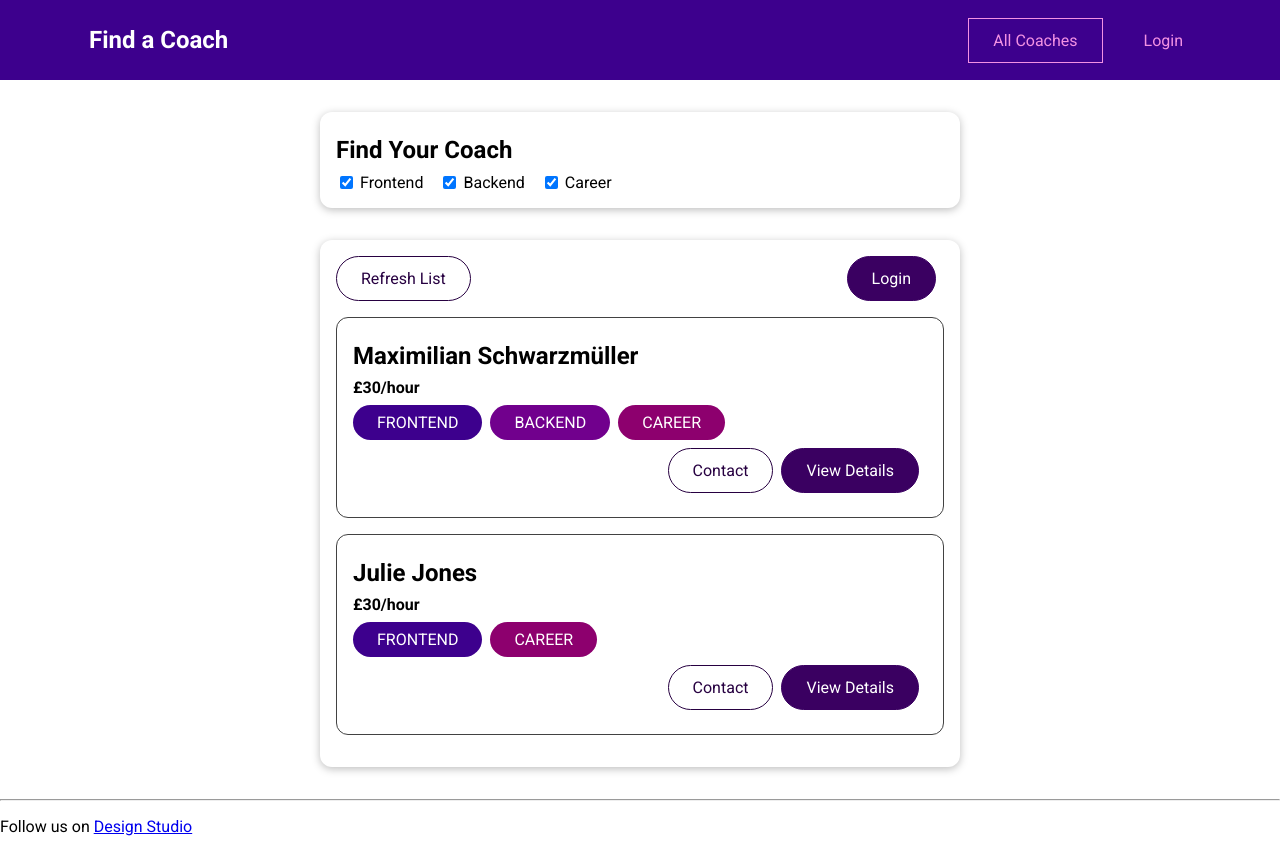
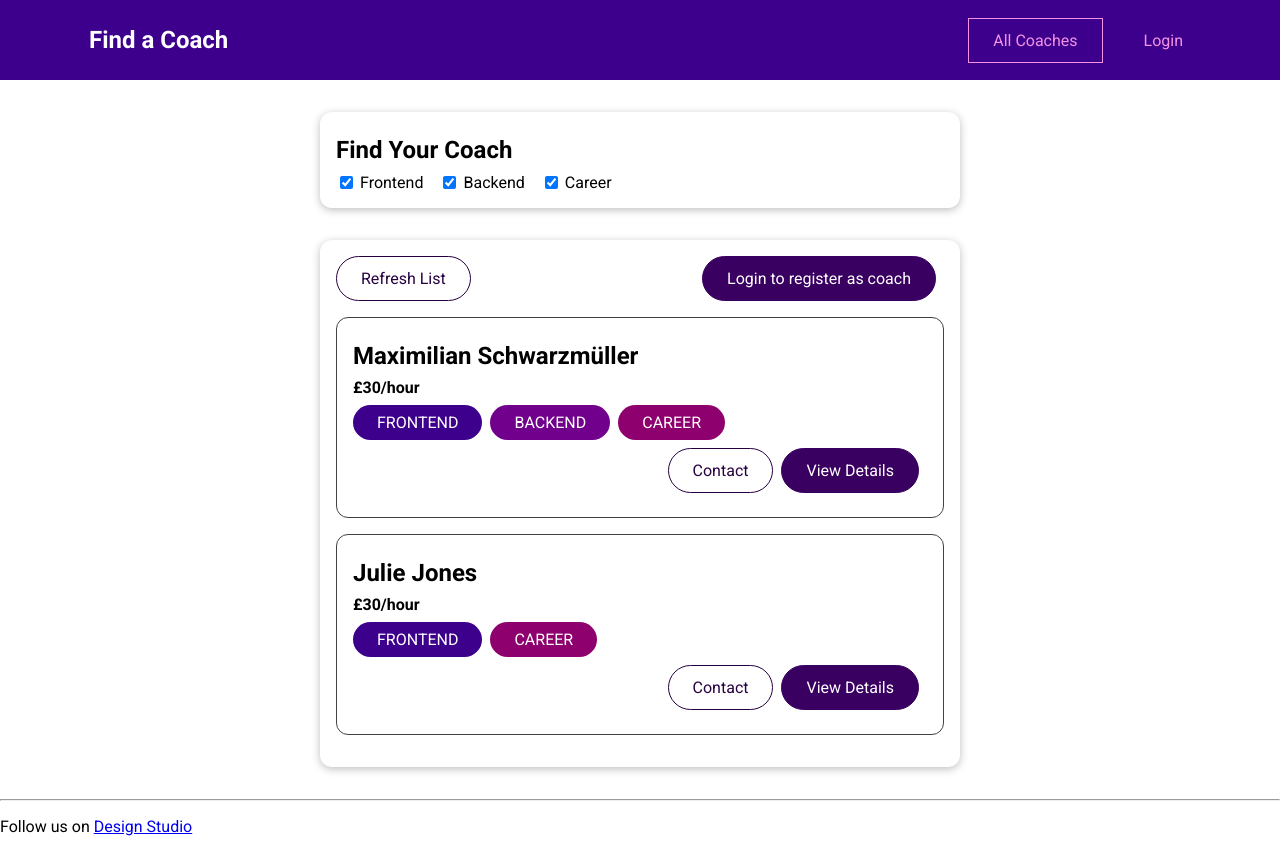
Before and after one commit to bakariarajnish/Find_a_Coach, a Vue app: page /coaches in a window 1280 px wide. Built offline with nearby package versions, Linux system fonts and the light colour scheme.

Commit message:
route guard and autoLogin functionality implemented

```diff
--- a/src/App.vue
+++ b/src/App.vue
@@ -15,6 +15,9 @@ export default {
   components: {
     TheHeader,
     TheFooter,
+  },
+  created() {
+    this.$store.dispatch('autoLogin');
   },
 };
 </script>
--- a/src/components/layout/TheHeader.vue
+++ b/src/components/layout/TheHeader.vue
@@ -4,11 +4,13 @@
       <h1><router-link to="/">Find a Coach</router-link></h1>
       <ul>
         <li><router-link to="/coaches">All Coaches</router-link></li>
-        <li v-if="isCoachLoggedIn">
+        <li v-if="isCoachLoggedIn && isRegisteredAsCoach">
           <router-link to="/requests">Requests</router-link>
         </li>
-        <li v-else><router-link to="/login">Login</router-link></li>
-        <li v-if="isCoachLoggedIn && !isNotRegisteredAsCoach">
+        <li v-else-if="!isCoachLoggedIn">
+          <router-link to="/login">Login</router-link>
+        </li>
+        <li v-if="isCoachLoggedIn && !isRegisteredAsCoach">
           <router-link to="/register">Register</router-link>
         </li>
         <li v-if="isCoachLoggedIn">
@@ -27,13 +29,14 @@ export default {
         ? true
         : false;
     },
-    isNotRegisteredAsCoach() {
+    isRegisteredAsCoach() {
       return this.$store.getters['coach/isRegisteredAsCoach'];
     },
   },
   methods: {
     logout() {
       this.$store.dispatch('logout');
+      this.$router.replace('/coaches');
     },
   },
 };
--- a/src/pages/auth/Login.vue
+++ b/src/pages/auth/Login.vue
@@ -66,6 +66,8 @@ export default {
         } else if (this.authMode === 'Signup') {
           await this.$store.dispatch('signUp', loginData);
         }
+        const redirectURL = '/' + (this.$route.query.redirect || 'coaches');
+        this.$router.replace(redirectURL);
       } catch (error) {
         console.log(error.message);
         if (error.message === 'EMAIL_EXISTS') {
--- a/src/pages/coach/CoachesList.vue
+++ b/src/pages/coach/CoachesList.vue
@@ -18,8 +18,11 @@
             v-if="!isRegistredAsCoach && isCoachLoggedIn"
             >Register as Coach</base-button
           >
-          <base-button isLink to="/login" v-if="!isCoachLoggedIn"
-            >Login</base-button
+          <base-button
+            isLink
+            to="/login?redirect=register"
+            v-if="!isCoachLoggedIn"
+            >Login to register as coach</base-button
           >
         </div>
         <base-spinner v-if="isLoading"></base-spinner>
--- a/src/router.js
+++ b/src/router.js
@@ -1,4 +1,6 @@
 import { createRouter, createWebHistory } from 'vue-router';
+
+import store from './store/index.js';
 
 import CoachesList from './pages/coach/CoachesList.vue';
 import CoachDetail from './pages/coach/CoachDetail.vue';
@@ -33,14 +35,17 @@ const routes = createRouter({
     {
       path: '/login',
       component: Login,
+      meta: { isNotAuthenticated: true },
     },
     {
       path: '/register',
       component: Register,
+      meta: { isAuthenticated: true },
     },
     {
       path: '/requests',
       component: RequestList,
+      meta: { isAuthAndRegisterAsCoach: true },
     },
     {
       path: '/:notFound(.*)',
@@ -49,4 +54,25 @@ const routes = createRouter({
   ],
 });
 
+routes.beforeEach((to, from, next) => {
+  if (to.meta.isAuthAndRegisterAsCoach && store.getters.getToken == null) {
+    next('/login');
+  } else if (
+    to.meta.isAuthenticated &&
+    store.getters.getToken !== null &&
+    store.getters['coach/isRegisteredAsCoach']
+  ) {
+    next('/coaches');
+  } else if (
+    to.meta.isAuthAndRegisterAsCoach &&
+    !store.getters['coach/isRegisteredAsCoach']
+  ) {
+    next('/register');
+  } else if (to.meta.isNotAuthenticated && store.getters.getToken !== null) {
+    next('/coaches');
+  } else {
+    next();
+  }
+});
+
 export default routes;
--- a/src/services/auth-service.js
+++ b/src/services/auth-service.js
@@ -1,7 +1,7 @@
-export async function authenticateUser(data, requestType) {
+export async function authenticateUser(data) {
   const API_KEY = '';
   let URL = 'https://identitytoolkit.googleapis.com/v1/accounts:signUp?key=';
-  if (requestType === 'login') {
+  if (data.mode === 'login') {
     URL =
       'https://identitytoolkit.googleapis.com/v1/accounts:signInWithPassword?key=';
   }
--- a/src/store/modules/auth.js
+++ b/src/store/modules/auth.js
@@ -28,20 +28,30 @@ export default {
   },
   actions: {
     async signUp(context, data) {
-      const response = await authenticateUser(data, 'Signup');
-      context.commit('setCoach', {
-        loginCoachId: response.localId,
-        token: response.idToken,
-        tokenExpiration: response.expiresIn,
-      });
+      return context.dispatch('auth', { ...data, mode: 'signup' });
     },
     async login(context, data) {
-      const response = await authenticateUser(data, 'login');
+      return context.dispatch('auth', { ...data, mode: 'login' });
+    },
+    async auth(context, data) {
+      const response = await authenticateUser(data);
+      localStorage.setItem('token', response.idToken);
+      localStorage.setItem('loginCoachId', response.localId);
       context.commit('setCoach', {
         loginCoachId: response.localId,
         token: response.idToken,
         tokenExpiresIn: response.expiresIn,
       });
+    },
+    autoLogin(context) {
+      const token = localStorage.getItem('token');
+      const loginCoachId = localStorage.getItem('loginCoachId');
+      if (token && loginCoachId) {
+        context.commit('setCoach', {
+          token,
+          loginCoachId,
+        });
+      }
     },
     logout(context) {
       context.commit('setCoach', {
--- a/src/store/modules/request.js
+++ b/src/store/modules/request.js
@@ -31,7 +31,6 @@ export default {
     async loadRequestData(context) {
       const coachId = context.rootGetters['getLoggedInCoachId'];
       const token = context.rootGetters.getToken;
-      console.log('TOK', token);
       const requestData = await getRequestsData(coachId, token);
       context.commit('AllRequest', requestData);
     },
```
